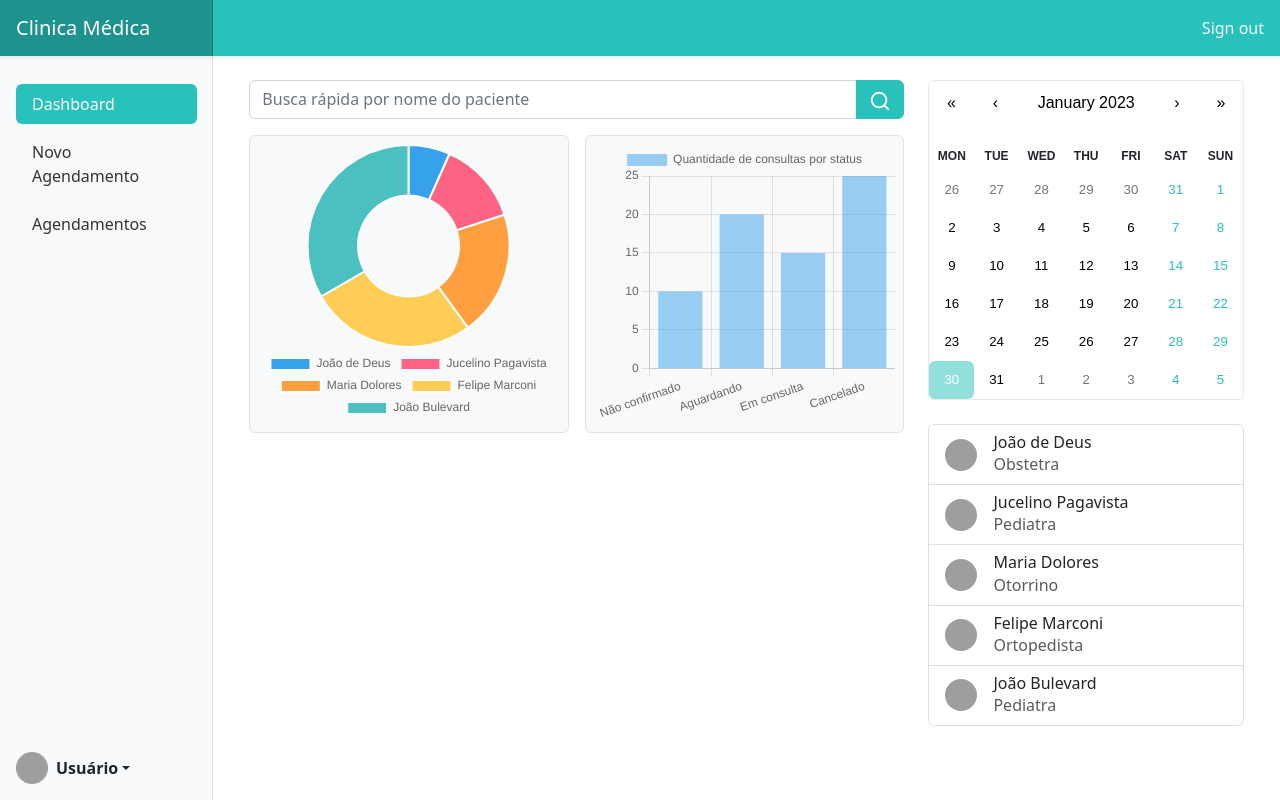
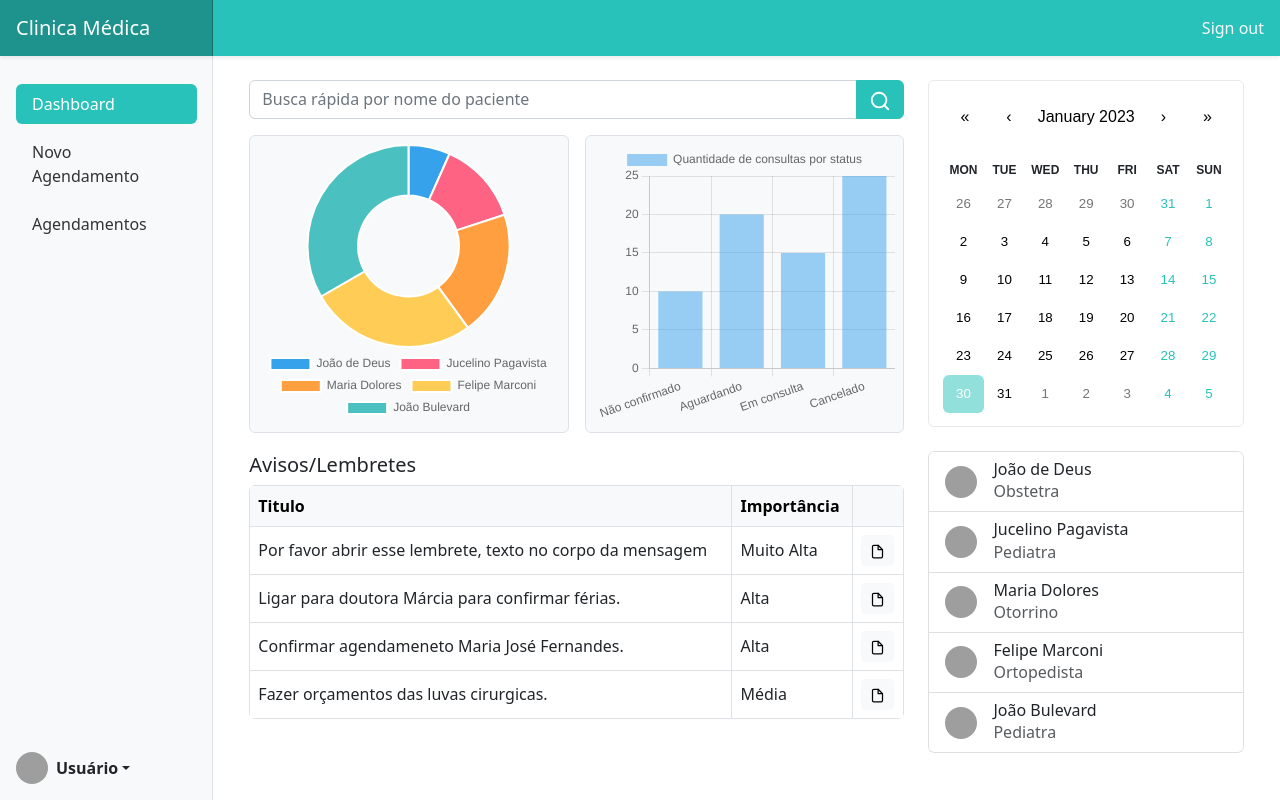
Before and after one commit to VinnyReis/medical-clinic-app, a React app: page / in a window 1280 px wide. Built offline with nearby package versions, Linux system fonts and the light colour scheme; grey boxes are pictures that could not be loaded.

Commit message:
Added Lembretes

```diff
--- /dev/null
+++ b/src/components/Lembretes.js
@@ -0,0 +1,43 @@
+import Table from './Table';
+import lembretesMock from'../mock/lembretes.json';
+import Button from './Button';
+import Modal from './Modal';
+import { File } from 'react-feather';
+import { useState } from 'react';
+
+function Lembretes(){
+
+  const [modal, mostrarModal] = useState(false);
+  const [lembrete, setLembrete] = useState(false);
+
+  const abrirLembrete = (lembrete) => {
+    setLembrete(lembrete);
+    mostrarModal(true);
+  }
+
+  const columns = [
+    {title: 'Titulo', dataIndex: 'titulo'},
+    {title: 'Importância', dataIndex: 'importancia'},
+    {title: '', render: (value) =>
+      <Button onClick={() => abrirLembrete(value)} type='light' size='sm'>
+        <File size={15}/>
+      </Button>
+    }
+  ]
+
+  return(
+    <>
+      <Table
+        columns={columns}
+        data={lembretesMock}
+      />
+      <Modal
+        isOpen={modal}
+        show={mostrarModal}
+        title={lembrete.titulo}
+        children={lembrete.conteudo}
+        hideSave
+      />
+    </>
+  )
+} export default Lembretes;
--- a/src/components/Modal.js
+++ b/src/components/Modal.js
@@ -3,7 +3,7 @@ import { Modal as BootstrapModal } from 'bootstrap';
 
 function Modal(props){
 
-  const { isOpen, show, title, children, onSave } = props;
+  const { isOpen, show, title, children, onSave, hideSave } = props;
 
   const [modal, setModal] = useState(false);
   const modalRef = useRef(null);
@@ -38,7 +38,9 @@ function Modal(props){
           </div>
           <div className="modal-footer">
             <button type="button" className="btn btn-secondary" data-bs-dismiss="modal">Fechar</button>
-            <button onClick={onSave} type="button" className="btn btn-primary">Salvar</button>
+            {!hideSave &&
+              <button onClick={onSave} type="button" className="btn btn-primary">Salvar</button>
+            }
           </div>
         </div>
       </div>
--- a/src/components/Table.js
+++ b/src/components/Table.js
@@ -1,7 +1,7 @@
 function Table({ columns, data }){
 
   return(
-    <table className='table'>
+    <table className='table table-bordered rounded overflow-hidden align-middle'>
       <thead>
         <tr>
           {columns.map((column, i)=> <TableHeadItem title={column.title} key={i}/>)}
@@ -14,11 +14,11 @@ function Table({ columns, data }){
   )
 } export default Table;
 
-const TableHeadItem = ({title}) => <th scope='col'>{title}</th>
+const TableHeadItem = ({title}) => <th className='table-light' scope='col'>{title}</th>
 
 const TableRow = ({rowData, columns}) => {
   return(
-    <tr>
+    <tr className='text-align-center'>
       {columns.map((column, i) => {
         let cellData = rowData[`${column.dataIndex}`];
         cellData = column.render ? column.render(column.dataIndex ? cellData: rowData) : cellData;
--- a/src/index.scss
+++ b/src/index.scss
@@ -180,6 +180,7 @@ body {
   width: 100%;
   border: 1px solid #e9e9e9;
   border-radius: .375rem;
+  padding: .85rem;
 }
 .react-calendar__tile{
   border-radius: .375rem;
@@ -203,4 +204,10 @@ abbr[title]{
   text-decoration: none!important;
 }
 
+.modal-title{
+  white-space: nowrap;
+  overflow: hidden;
+  text-overflow: ellipsis;
+}
+
 @import '../node_modules/bootstrap/scss/bootstrap';
--- /dev/null
+++ b/src/mock/lembretes.json
@@ -0,0 +1,22 @@
+[
+  {
+    "titulo": "Por favor abrir esse lembrete, texto no corpo da mensagem",
+    "conteudo": "Lorem ipsum dolor sit amet, consectetur adipiscing elit. Pellentesque interdum turpis et quam sagittis scelerisque id eget urna.",
+    "importancia" : "Muito Alta"
+  },
+  {
+    "titulo": "Ligar para doutora Márcia para confirmar férias.",
+    "conteudo": "Vestibulum fermentum lectus nisl, vitae finibus ipsum sollicitudin non. Orci varius natoque penatibus et magnis dis parturient montes, nascetur ridiculus mus. Nullam eget massa id lorem dignissim venenatis. Aliquam dignissim elit ac orci dictum maximus vitae sed mauris. Etiam congue tellus eget dolor iaculis tempor. Nam in elit a lectus efficitur ultricies. Nam erat magna, malesuada a malesuada eu, blandit id tortor. Ut sit amet nulla posuere, cursus ex eu, laoreet metus. Praesent dignissim tristique interdum. In sed quam consequat, viverra mauris et, condimentum libero. Vestibulum sed cursus tellus, vel dictum erat. Etiam lacinia lorem ante, sit amet iaculis dui accumsan sollicitudin. Sed a condimentum lectus. Aliquam est nisi, bibendum in consectetur sed, dapibus eget turpis. Aliquam suscipit quam at massa ultricies fermentum.",
+    "importancia" : "Alta"
+  },
+  {
+    "titulo": "Confirmar agendameneto Maria José Fernandes.",
+    "conteudo": "Lorem ipsum dolor sit amet, consectetur adipiscing elit. Sed viverra, sem id egestas finibus, sem erat molestie massa, a cursus dolor diam nec augue. Fusce efficitur, urna varius feugiat venenatis, odio ex gravida est, at lobortis diam elit ut velit. Proin mattis eget leo vitae dapibus. Maecenas id enim quis felis pellentesque sagittis. Integer ultricies posuere velit eu efficitur. Donec tincidunt id enim vel consectetur. Mauris vel ipsum sit amet mi lacinia luctus. Morbi ac lacus fringilla, bibendum elit et, semper metus.",
+    "importancia" : "Alta"
+  },
+  {
+    "titulo": "Fazer orçamentos das luvas cirurgicas.",
+    "conteudo": "Lorem ipsum dolor sit amet, consectetur adipiscing elit. Donec cursus justo et elit cursus, eget varius ante tristique. Nam mattis risus id ante feugiat vehicula.",
+    "importancia" : "Média"
+  }
+]
--- a/src/pages/Home.js
+++ b/src/pages/Home.js
@@ -6,6 +6,7 @@ import Button from '../components/Button';
 import GraficoConsultas from '../components/GraficoConsultas';
 import GraficoStatus from '../components/GraficoStatus';
 import { Search } from 'react-feather';
+import Lembretes from '../components/Lembretes';
 
 function Home(){
 
@@ -31,6 +32,12 @@ function Home(){
               </div>
             </div>
           </div>
+          <div className='row mt-1'>
+            <div className='col '>
+              <h5>Avisos/Lembretes</h5>
+              <Lembretes/>
+            </div>
+          </div>
         </div>
         <div className='col-12 col-lg-4 gap-4'>
           <Calendar
```
Lines whose indentation alone changed are shown as unchanged.
